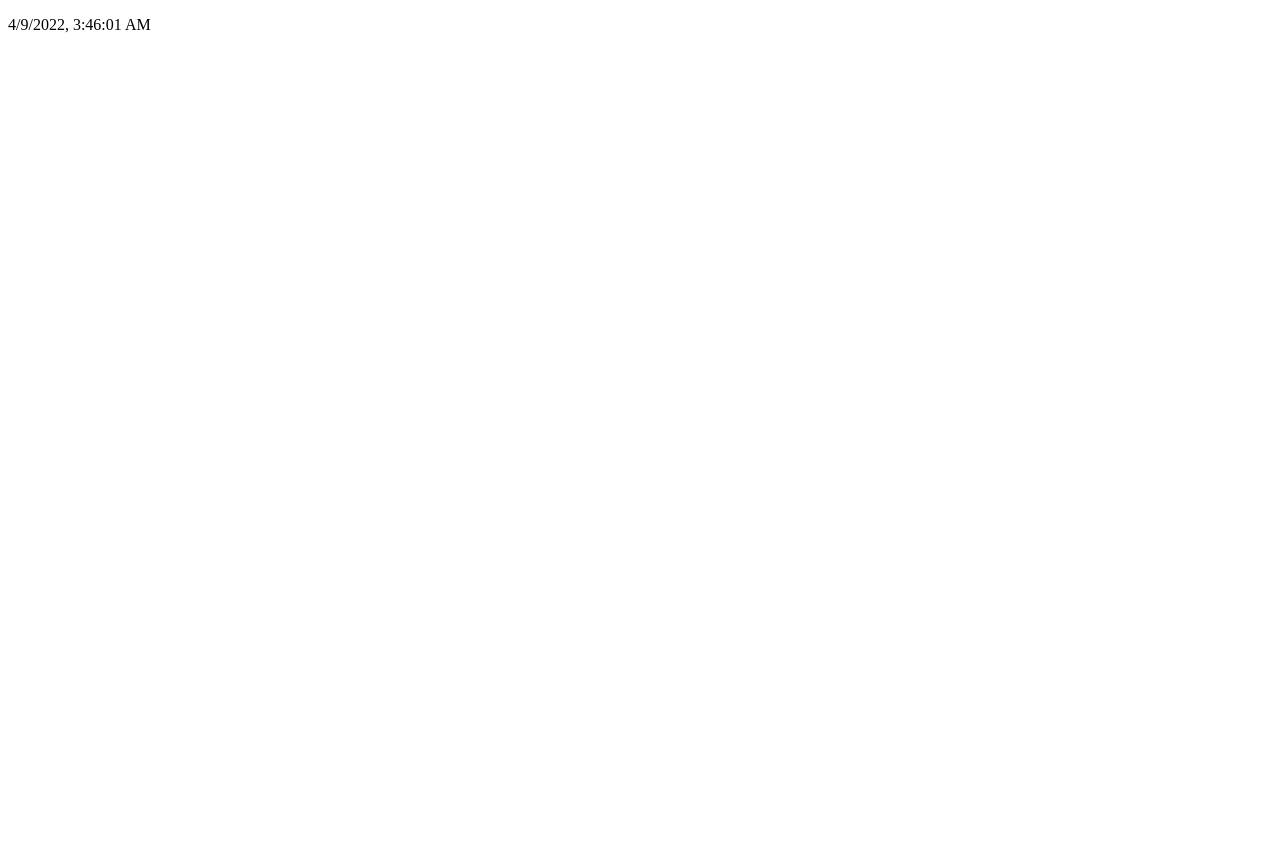
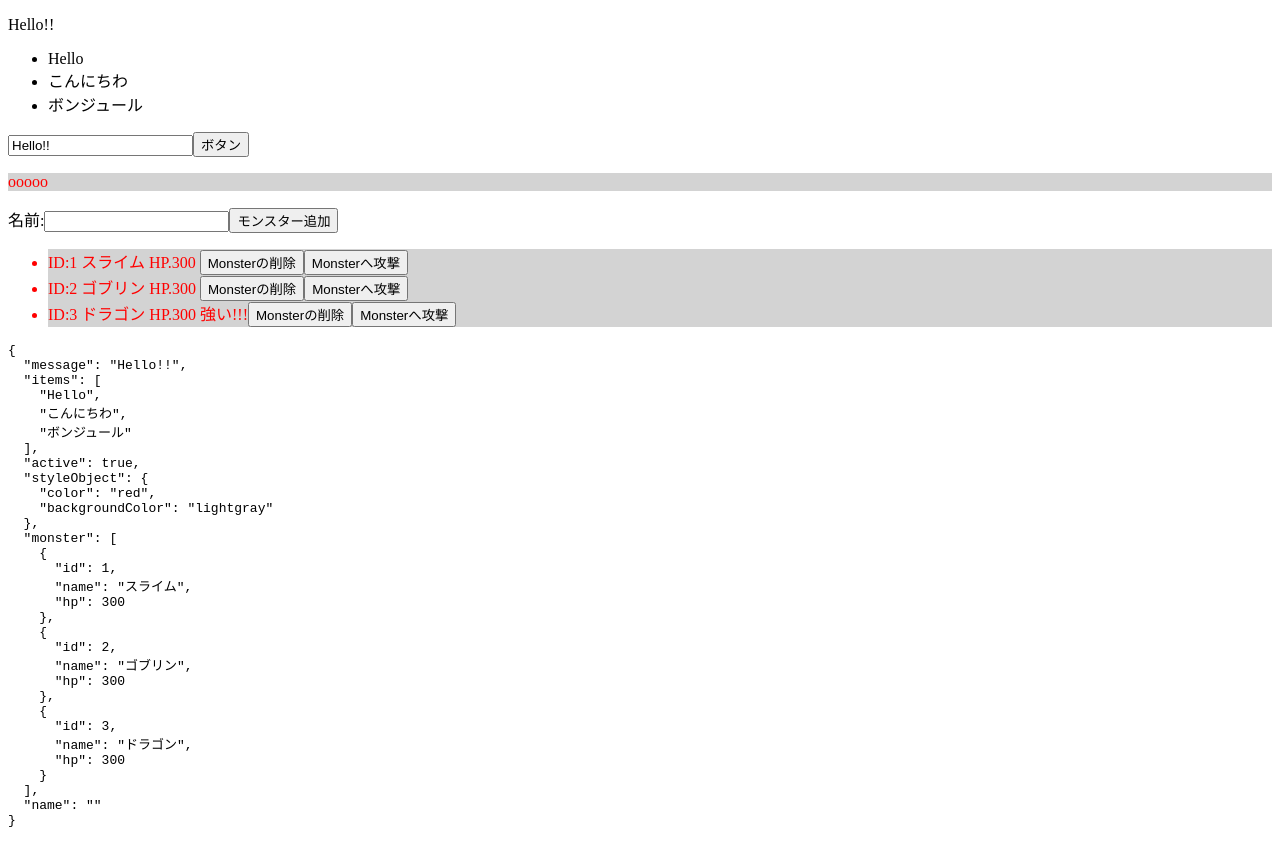
Before and after one commit to suguru-3u/startFromVue3, a plain HTML site: page index.html in a window 1280 px wide. Before the commit the page ends 800 px from the top, so only its background shows below. Drawn offline with nearby package versions, Linux system fonts and the light colour scheme.

Commit message:
Study Vue

```diff
--- a/index.html
+++ b/index.html
@@ -8,18 +8,32 @@
   </head>
   <body>
     <div id="app">
-      <!-- Match構文 -->
-      <!-- <p>{{ message }}</p>
-      <a v-bind:href="url">URL</a>
-      <p>{{ localEmail }}</p> -->
-      <!-- <p>{{ localEmail() }}</p> -->
-      <!-- <p>{{ randomc }}</p>
-      <p>{{ randomm() }}</p> -->
+      <p v-if="active">{{ message }}</p>
+      <ul>
+        <li v-for="item in items">{{ item }}</li>
+      </ul>
+      <input type="text" v-model="message" />
+      <button v-on:click="handleClick">ボタン</button>
+      <p v-bind:style="styleObject">ooooo</p>
 
-      <p>{{ current.toLocaleString() }}</p>
+      <label for="name">名前:</label>
+      <input type="text" v-model="name" />
+      <button v-on:click="addMonster">モンスター追加</button>
+      <ul>
+        <li
+          v-for="item in monster"
+          v-bind:key="item.id"
+          v-bind:style="styleObject"
+        >
+          ID:{{item.id}} {{item.name}} HP.{{item.hp}}
+          <span v-if="item.id === 3">強い!!!</span>
+          <button v-on:click="removeMonster(item.id)">Monsterの削除</button>
+          <button v-on:click="attcakMonster(item.id)">Monsterへ攻撃</button>
+        </li>
+      </ul>
+      <pre>{{ $data }}</pre>
     </div>
     <script src="https://unpkg.com/vue@3.2.29"></script>
-    <!-- <script src="js/template.js"></script> -->
-    <script src="js/react.js"></script>
+    <script src="main.js"></script>
   </body>
 </html>
--- /dev/null
+++ b/main.js
@@ -0,0 +1,46 @@
+const app = Vue.createApp({
+  data() {
+    return {
+      message: "Hello!!",
+      items: ["Hello", "こんにちわ", "ボンジュール"],
+      active: true,
+      styleObject: {
+        color: "red",
+        backgroundColor: "lightgray",
+      },
+      monster: [
+        { id: 1, name: "スライム", hp: 300 },
+        { id: 2, name: "ゴブリン", hp: 300 },
+        { id: 3, name: "ドラゴン", hp: 300 },
+      ],
+      name: "",
+    };
+  },
+  created: function () {
+    alert("Yes");
+  },
+  methods: {
+    handleClick: function () {
+      alert("Hello");
+      this.active = !this.active;
+    },
+    addMonster: function () {
+      const maxId = this.monster.reduce(function (a, b) {
+        return a.id > b.id ? a.id : b.id;
+      }, 0);
+      this.monster.push({
+        id: maxId + 1,
+        name: this.name,
+        hp: Math.floor(Math.random() * 1000),
+      });
+    },
+    removeMonster: function (index) {
+      this.monster.splice(index, 1);
+    },
+    attcakMonster: function (index) {
+      this.monster[index].hp -= 10;
+    },
+  },
+});
+
+app.mount("#app");
```
Also changed, not shown: capther3/event.html (+1 -4 lines), capther3/event.js (+24 -6 lines), capther3/index.html (added, +25 -0 lines), capther3/react.js (renamed from js/react.js), capther3/template.js (renamed from js/template.js).
